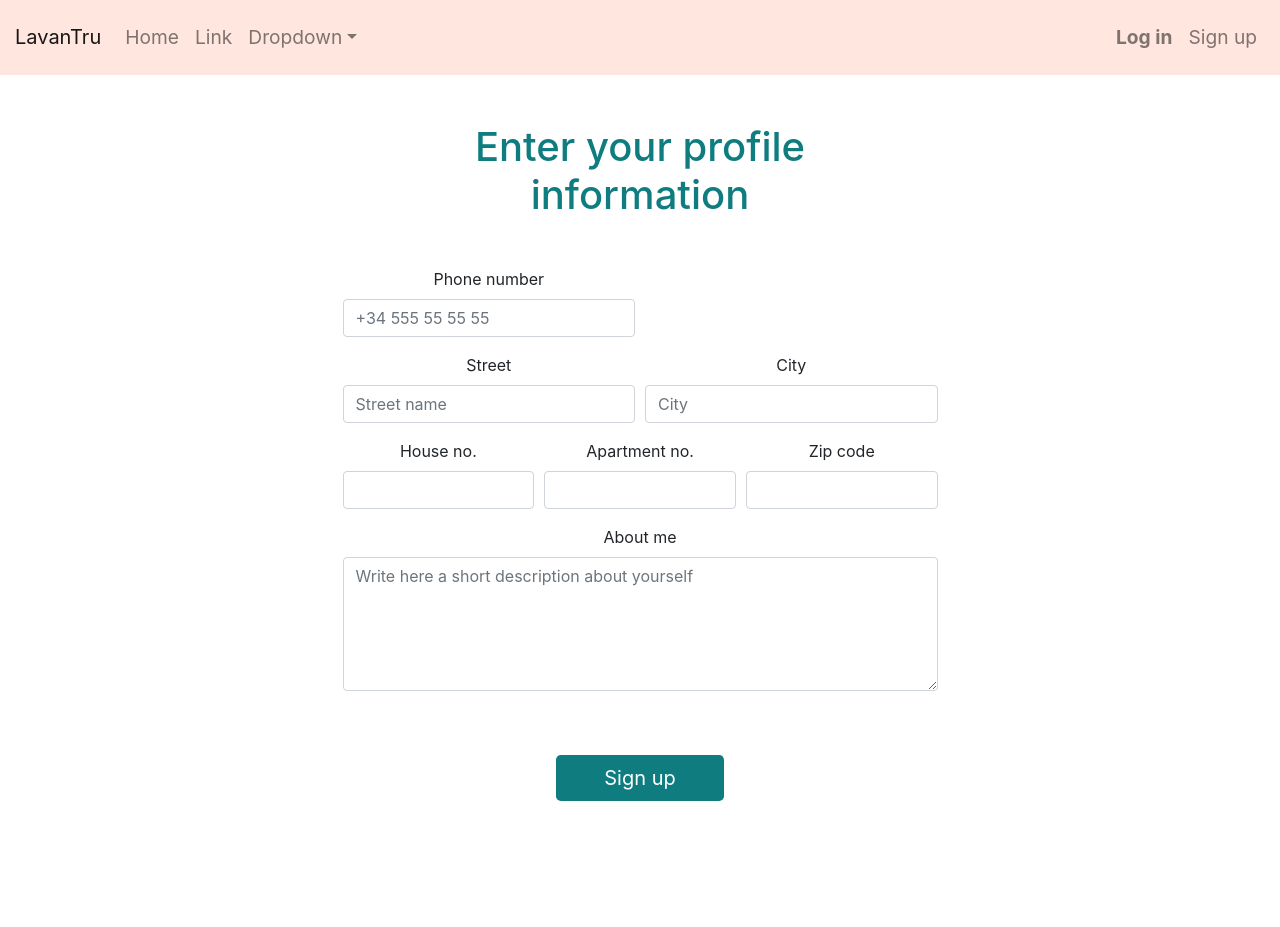
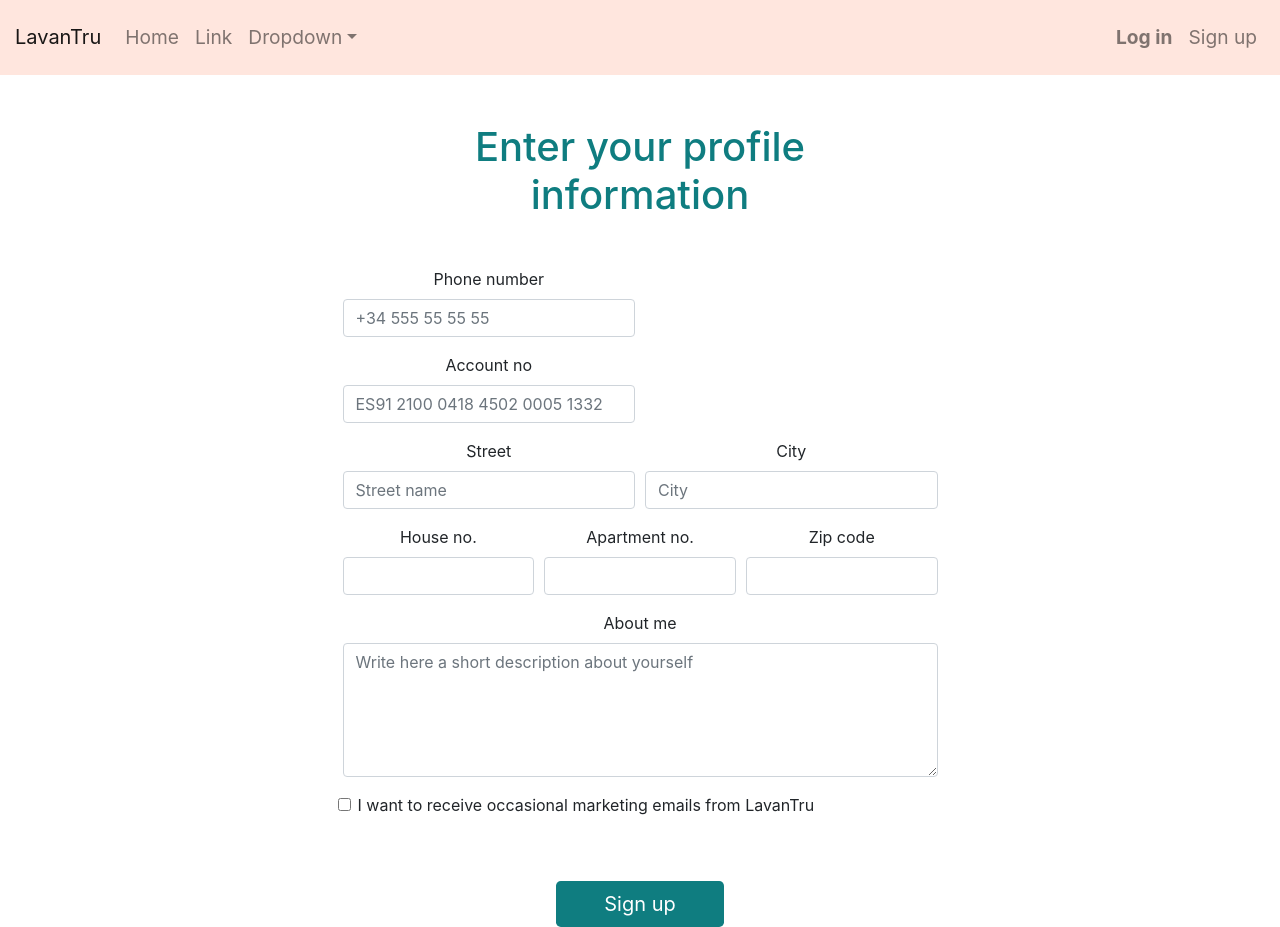
Before and after one commit to LavanTru/webapp, a React (Create React App) app in the folder front-end/: page /register/washer in a window 1280 px wide. Before the commit the page ends 801 px from the top, so only its background shows below. Built offline with nearby package versions, Linux system fonts and the light colour scheme.

Commit message:
Added IBAN and marketing checkbox

```diff
--- a/front-end/src/component/RegisterWasher.jsx
+++ b/front-end/src/component/RegisterWasher.jsx
@@ -7,12 +7,14 @@ class RegisterWasher extends Component {
         super(props);
         this.state = {
             phoneNo: "",
+            payoutBankDetails:"",
             streetName: "",
             buildingNo: "",
             apartmentNo: "",
             postCode: "",
             city: "",
-            aboutMe: ""
+            aboutMe: "",
+            acceptsMarketingEmails:false
         }
         this.handleChange = this.handleChange.bind(this);
         this.handleSignUp = this.handleSignUp.bind(this);
@@ -30,6 +32,13 @@ class RegisterWasher extends Component {
                             <Form.Group as={Col} md={6} controlId="formGridPhone">
                                 <Form.Label>Phone number</Form.Label>
                                 <Form.Control name="phoneNo" placeholder="+34 555 55 55 55" />
+                            </Form.Group>
+                        </Form.Row>
+
+                        <Form.Row>
+                            <Form.Group as={Col} md={6} controlId="formGridAccountNo">
+                                <Form.Label>Account no</Form.Label>
+                                <Form.Control name="payoutBankDetails" placeholder="ES91 2100 0418 4502 0005 1332" />
                             </Form.Group>
                         </Form.Row>
 
@@ -69,6 +78,11 @@ class RegisterWasher extends Component {
                             </Form.Group>
                         </Form.Row>
 
+                        <Form.Row>
+                        <Form.Group controlId="formMarketingCheckbox">
+                            <Form.Check name="acceptsMarketingEmails" type="checkbox" label="I want to receive occasional marketing emails from LavanTru" />
+                        </Form.Group>
+                        </Form.Row>
 
                         <Col sm={{ span: 4, offset: 4 }} >
                             <Button className="button-green mt-5" size="lg" block onClick={this.handleSignUp} >
@@ -82,12 +96,14 @@ class RegisterWasher extends Component {
         );
     }
 
-    // Method to record the changes in the form in a component state variable
+    // Method to record the changes in the form in a component state variable. Need to have special case for checkbox as value cannot be read from checkbox.
     handleChange(event) {
+        let value = event.target.name === "acceptsMarketingEmails"? event.target.checked:event.target.value;
         this.setState({
-            [event.target.name]: event.target.value
+            [event.target.name]: value
         });
     }
+
     handleSignUp() {
         const parentState = this.props.location.state;
         const address = {
@@ -106,8 +122,8 @@ class RegisterWasher extends Component {
             this.state.phoneNo,
             "PERSONAL",
             null,
-            true, //ask consent
-            ["123"], //ask details
+            this.state.acceptsMarketingEmails,
+            [this.state.payoutBankDetails],
             [address])
             .then((response) => {
                 console.log(response);
```
